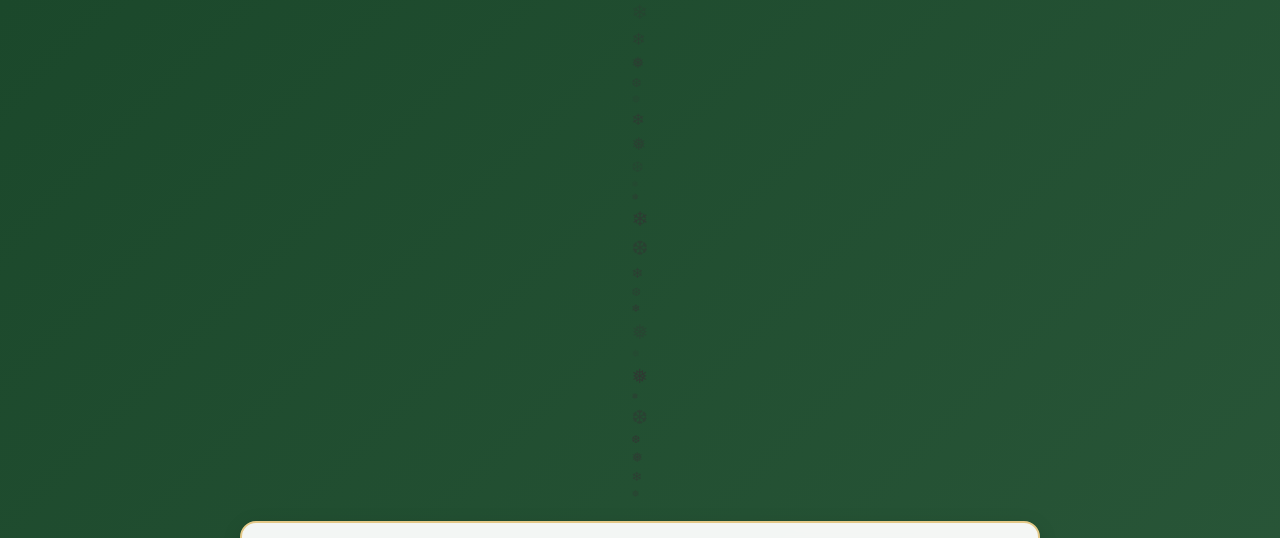
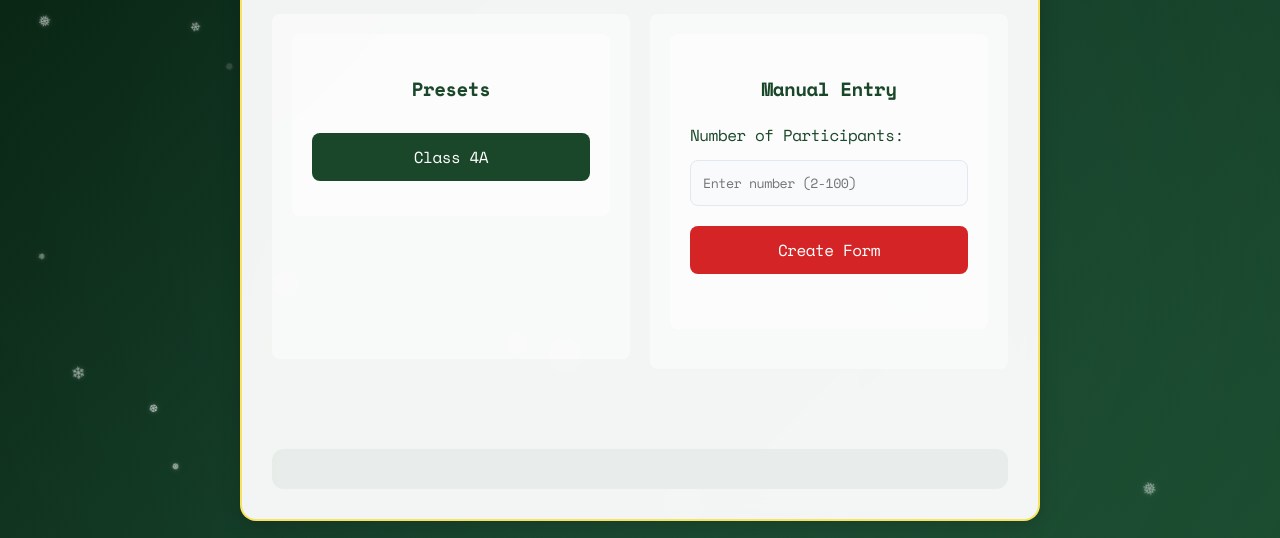
Before and after one commit to alvinson-tech/Secret-Santa-Matcher, a plain HTML site: page index.html in a window 1280 px wide. Shown: the part 140-678 px from the top of the page. Drawn offline with nearby package versions, Linux system fonts and the light colour scheme.

Commit message:
Update styles.css

```diff
--- a/styles.css
+++ b/styles.css
@@ -14,7 +14,12 @@
 }
 
 body {
-    background: linear-gradient(135deg, #1a472a, #2d5a3c);
+    /* Rich forest green gradient */
+    background: linear-gradient(135deg,
+        #0a2615 0%,      /* Very dark forest green */
+        #1a4731 50%,     /* Medium dark green */
+        #235c3d 100%     /* Slightly lighter green */
+    );
     color: #333;
     margin: 0;
     padding: 20px;
@@ -26,19 +31,66 @@ body {
     overflow-x: hidden;
 }
 
+body::after {
+    content: '';
+    position: fixed;
+    top: 0;
+    left: 0;
+    right: 0;
+    bottom: 0;
+    background: radial-gradient(
+        circle at 50% 50%,
+        transparent 0%,
+        rgba(0, 20, 0, 0.2) 100%
+    );
+    pointer-events: none;
+    z-index: 0;
+}
+
 .container {
     position: relative;
     z-index: 2;
     max-width: 800px;
     width: 100%;
-    background: rgba(255, 255, 255, 0.95);
     padding: 30px;
     border-radius: 16px;
-    box-shadow: 0 4px 20px rgba(0, 0, 0, 0.1);
     margin: 20px 0;
     border: 2px solid var(--gold);
     backdrop-filter: blur(10px);
     overflow: hidden;
+    background: rgba(255, 255, 255, 0.95);
+    border: 2px solid rgba(255, 215, 0, 0.6);
+    box-shadow: 0 4px 20px rgba(0, 0, 0, 0.15);
+}
+
+/* Snowfall styles */
+.snowflakes {
+    position: fixed;
+    top: 0;
+    left: 0;
+    right: 0;
+    bottom: 0;
+    pointer-events: none;
+    z-index: 1;
+}
+
+.snowflake {
+    position: fixed;
+    color: #fff;
+    opacity: 0.9;
+    font-size: 1em;
+    animation: snowfall linear infinite;
+    top: -20px;
+    text-shadow: 0 0 5px rgba(255, 255, 255, 0.4);
+}
+
+@keyframes snowfall {
+    0% {
+        transform: translateY(0) rotate(0deg);
+    }
+    100% {
+        transform: translateY(100vh) rotate(360deg);
+    }
 }
 
 h1 {
@@ -249,12 +301,60 @@ button:hover {
 .gift-box {
     font-size: 100px;
     cursor: pointer;
-    transition: all 0.5s cubic-bezier(0.68, -0.55, 0.265, 1.55);
     display: inline-block;
+    position: relative;
+    z-index: 10;
+    transition: all 0.3s ease;
 }
 
 .gift-box:hover {
     transform: scale(1.1);
+}
+
+@keyframes shakeGift {
+    0%, 100% { transform: rotate(0deg); }
+    25% { transform: rotate(-10deg); }
+    50% { transform: rotate(0deg); }
+    75% { transform: rotate(10deg); }
+}
+
+@keyframes zoomGift {
+    0% {
+        transform: scale(1);
+        filter: brightness(1);
+    }
+    50% {
+        transform: scale(20);
+        filter: brightness(1);
+    }
+    100% {
+        transform: scale(50);
+        filter: brightness(10);
+    }
+}
+
+@keyframes fadeInMessage {
+    from {
+        opacity: 0;
+        transform: translateY(20px);
+    }
+    to {
+        opacity: 1;
+        transform: translateY(0);
+    }
+}
+
+.flash-overlay {
+    position: fixed;
+    top: 0;
+    left: 0;
+    right: 0;
+    bottom: 0;
+    background-color: white;
+    opacity: 0;
+    pointer-events: none;
+    z-index: 9999;
+    transition: opacity 0.5s ease;
 }
 
 .name-reveal {
```
